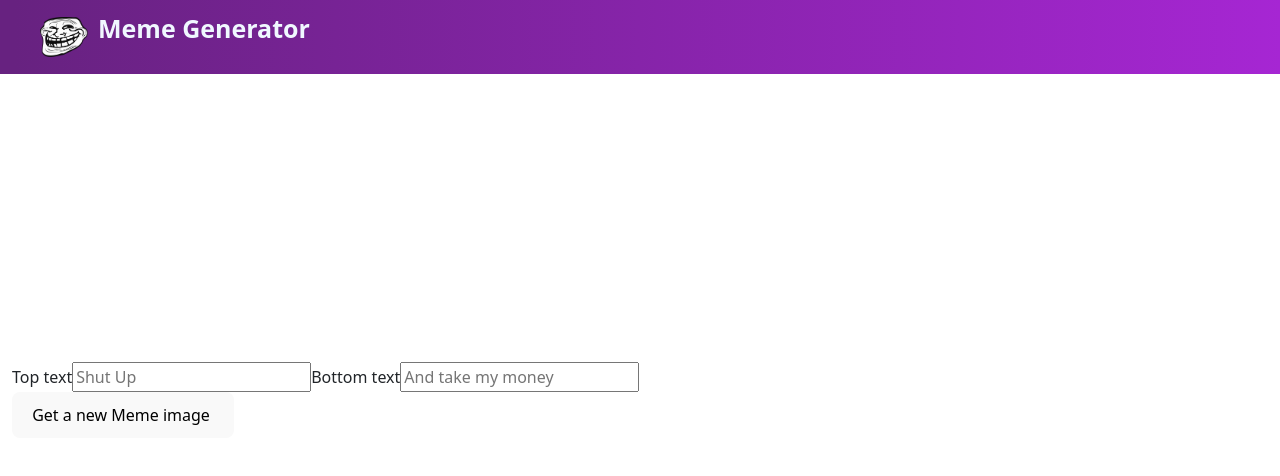
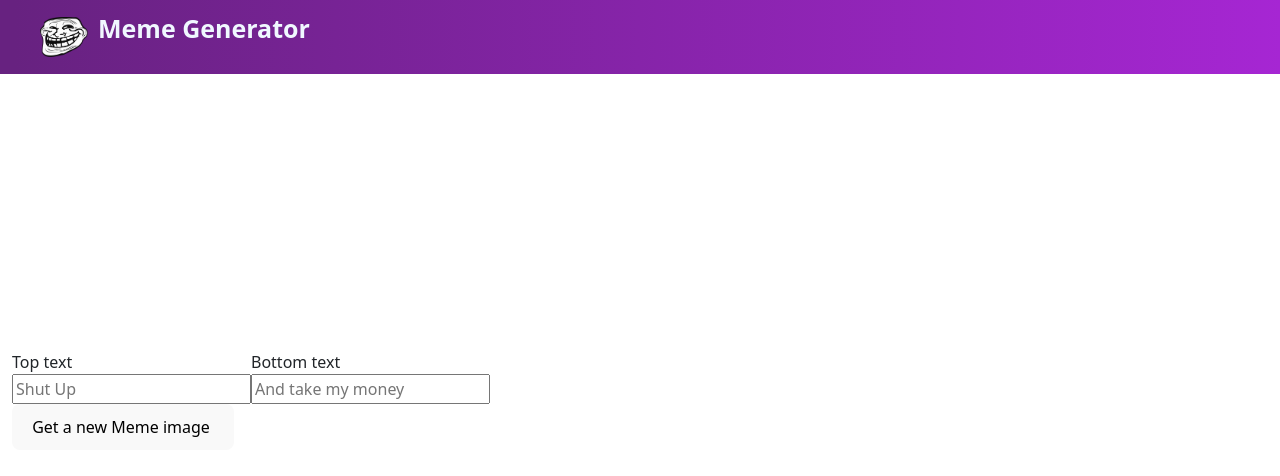
Before and after one commit to 5huv0/React-js, a React (Vite) app in the folder meme-genarator/: page / in a window 1280 px wide. Shown: the top 476 px of the page. Built offline with nearby package versions, Linux system fonts and the light colour scheme.

Commit message:
meme generator design

```diff
--- a/meme-genarator/src/App.css
+++ b/meme-genarator/src/App.css
@@ -23,12 +23,12 @@
     margin-right: 10px;
 }
 
-/* .main-div{
+.meme-input{
+    display:flex;
+    flex-direction: row;
+}
+
+.top-txt , .bottom-txt {
     display: flex;
     flex-direction: column;
-    align-items: center;
-} */
-
-.meme-input{
-
 }
--- a/meme-genarator/src/components/Meme.jsx
+++ b/meme-genarator/src/components/Meme.jsx
@@ -4,10 +4,15 @@ export default function Meme(){
     return (
         <div className="container main-div">
             <div className="meme-input">
-                <label for="shut-up">Top text</label>
-                <input type="text" placeholder="Shut Up" id="shut-up"/>
-                <label for="take-money">Bottom text</label>
-                <input type="text" placeholder="And take my money" id="take-money"/>
+                <div className="top-txt">
+                    <label for="shut-up">Top text</label>
+                    <input type="text" placeholder="Shut Up" id="shut-up"/>
+                </div>
+                <div className="bottom-txt">
+                    <label for="take-money">Bottom text</label>
+                    <input type="text" placeholder="And take my money" id="take-money"/>
+                </div>
+
             </div>
             <div className="meme-btn">
                 <button>
```
